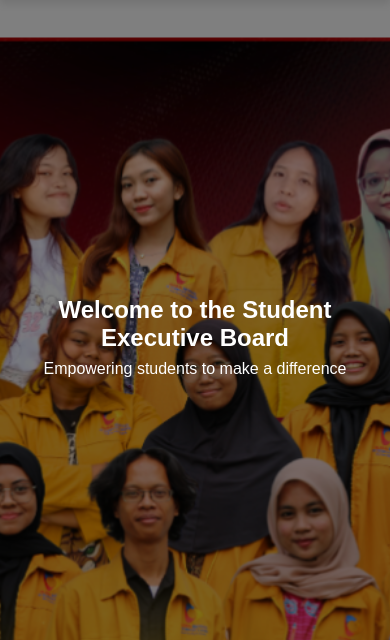
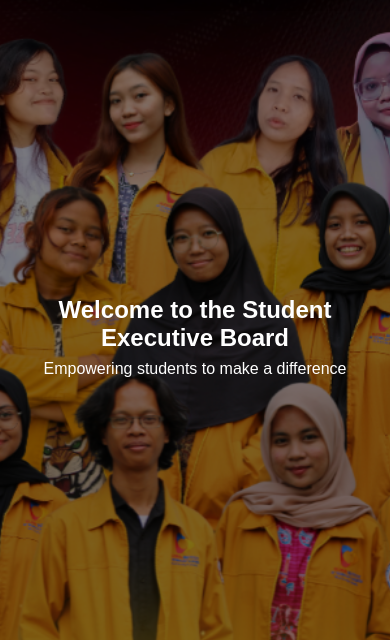
Before and after one commit to FendiAndryto/landing_page_bem, a plain HTML site: page index.html in a window 390 px wide. Shown: the part 64-704 px from the top of the page. Drawn offline with nearby package versions, Linux system fonts and the light colour scheme.

Commit message:
change background hero section again and again

```diff
--- a/style.css
+++ b/style.css
@@ -722,7 +722,7 @@ nav {
 
   .hero-section {
     max-height: 95vh;
-    background: url("assets/images/bg-hero-section.png") no-repeat center
+    background: url("assets/images/bg-hero-section-mobile.png") no-repeat center
     center/cover;
     object-fit: cover;
     width: 100%;
```
Also changed, not shown: assets/images/bemKabinetAdhigana.png (deleted), assets/images/bg-hero-section-mobile.png (added).
